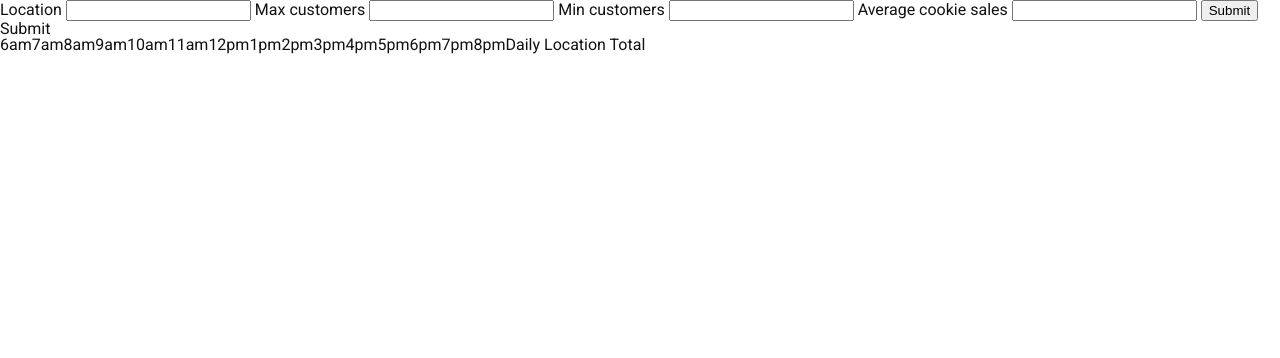
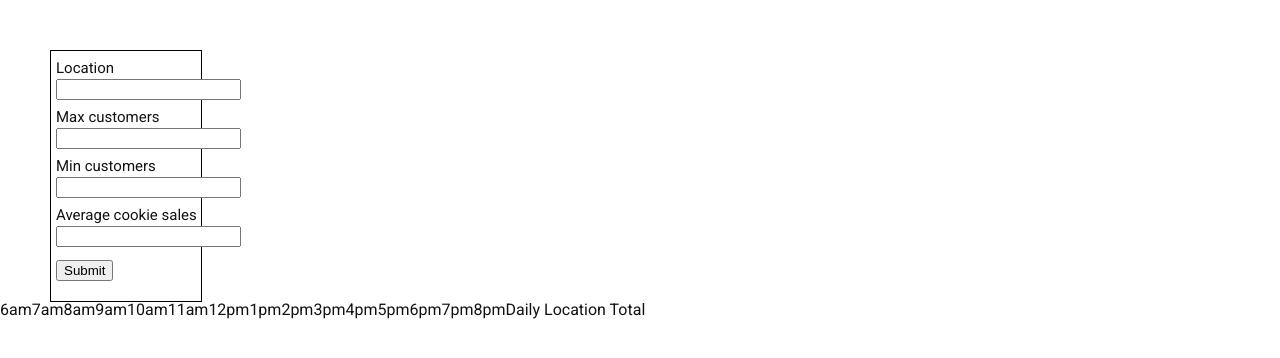
Before and after one commit to MichaelChapman305/cookie-stand, a plain HTML site: page sales.html in a window 1280 px wide. Drawn offline with Linux system fonts and the light colour scheme.

Commit message:
Add basic styling for form
Add form validation to HTML form elements

```diff
--- a/css/styles.css
+++ b/css/styles.css
@@ -3,18 +3,21 @@ body {
   color: rgb(19, 18, 18);
 }
 
-ul {
-  margin-left: 60px;
-  font-family: verdana;
-  color: rgb(100, 3, 3);
+form {
+  width: 150px;
+  height: 250px;
+  margin-left: 50px;
+  margin-top: 50px;
+  border: 1px solid black;
+  font-size: 15px;
 }
 
-h3 {
-  margin-left: 30px;
-  margin-top: 20px;
+fieldSet {
+  margin-left: 5px;
+  padding-top: 10px;
 }
 
-li {
-  list-style-type: disc;
-  margin-top: 10px;
+input{
+  margin-top: 3px;
+  margin-bottom: 10px;
 }
--- a/js/app.js
+++ b/js/app.js
@@ -158,7 +158,7 @@ const StoreData = function(name, maxCust, minCust, avgCookies) {
 StoreData.prototype.calculateCookiesPerHour = function() {
   this.cookiesPerHour = [];
   for (let i = 0; i < 15; i++) {
-    this.cookiesPerHour.push(Math.floor(Math.random() * (this.maxCust - this.minCust) + this.minCust));
+    this.cookiesPerHour.push(Math.floor(Math.random() * this.minCust * this.avgCookies));
   }
 };
 
--- a/sales.html
+++ b/sales.html
@@ -11,15 +11,15 @@
     <section id="form">
       <form id="addLocationForm">
         <fieldset>
-          <label>Location</label>
-          <input name="location" type="text" />
-          <label>Max customers</label>
-          <input name="maxCust" type="text" />
-          <label>Min customers</label>
-          <input name="minCust" type="text" />
-          <label>Average cookie sales</label>
-          <input name="avgCookies" type="text" />
-          <input type=Submit>Submit</input>
+          <label for="location">Location</label>
+          <input id="location" name="location" type="text" required minlength="1" pattern="[a-z A-Z]*"/>
+          <label for="maxCust">Max customers</label>
+          <input id="maxCust" name="maxCust" type="number" required/>
+          <label for="minCust">Min customers</label>
+          <input id="minCust" name="minCust" type="number" required/>
+          <label for="avgCookies">Average cookie sales</label>
+          <input id="avgCookies" name="avgCookies" type="number" required/>
+          <input type=Submit />
         </fieldset>
       </form>
     </section>
```
